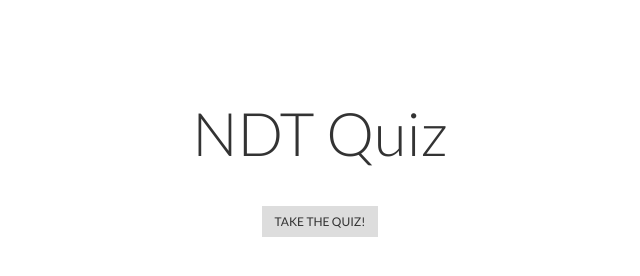
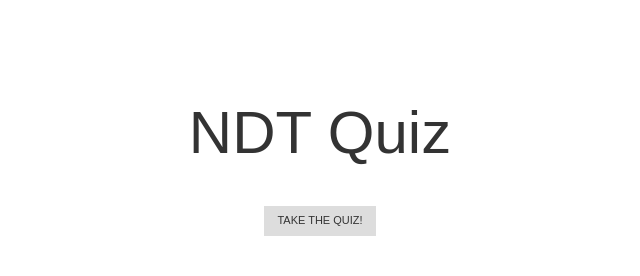
Before and after one commit to mattayre/quiz, a plain HTML site: page index.html in a window 1280 px wide. Shown: the whole page, without its empty margins (320-960 px from the left). Drawn offline with nearby package versions, Linux system fonts and the light colour scheme.

Commit message:
commit15

```diff
--- a/ndt.json
+++ b/ndt.json
@@ -28,130 +28,302 @@
     },
     {
       "answers": [
-        "water washable penetrants contain an emulsifier while non water soluble penetrant do not",
-        "the viscosity of the two penetrants is different.",
-        "the colour of the two penetrants is different.",
-        "non water soluble penetrants are more easily removed than are water washable penetrants."
-      ],
-      "correct": {
-        "index": 0
-      },
-      "number": 2,
-      "prompt": "An important difference between non water soluble penetrants and water washable penetrants is?"
-    },
-    {
-      "answers": [
-        "relative size of defect",
-        "type of material tested",
-        "type of penetrant used"
-      ],
-      "correct": {},
-      "number": 3,
-      "prompt": "The factor that has the greatest effect on the speed at which a penetrant indication forms is?"
-    },
-    {
-      "answers": [
-        "Maximum sensitivity and reliability are required.",
-        "Contamination of the parts by acid is suspected.",
-        "Rough surfaces are being tested.",
-        "Anodised parts a being tested."
+        "1",
+        "2",
+        "3",
+        "4"
       ],
       "correct": {
         "index": 2
       },
       "number": 3,
-      "prompt": "Water washable penetrants are the best type of penetrant to use when?"
+      "prompt": "Identify from Figure One below, which of the four materials is the near zone shortest?"
     },
     {
       "answers": [
-        "of the reduced risk of pollution",
-        "there is no progressive contamination of solutions",
-        "there is reduced dragout losses",
-        "all of the above"
+        "Lamb waves",
+        "Quailongitudinal waves",
+        "Quasishear waves",
+        "Anistropic"
       ],
       "correct": {
-        "index": 3
+        "index": 1
       },
       "number": 4,
-      "prompt": "Electrostatic application of penetrant materials is preferred because?"
+      "prompt": "In antisotropic materials linear elastics waves may propagate along a given direction. These are not pure modes. The waves with large parallel components are called?"
     },
     {
       "answers": [
-        "application of inhibitor",
-        "wrapping parts in plastic",
-        "post cleaning and inhibitor application",
-        "blowing down parts with compressed air"
+        "Distorts",
+        "Propagates without an accompanying longitudinal wave",
+        "Does not distort",
+        "Propagates without attenuation"
       ],
       "correct": {
         "index": 2
       },
       "number": 5,
-      "prompt": "Some alloys are susceptible to corrosion or embrittlement due to the chemical action between the alloy and penetrant. This problem can be avoided after inspection by?"
+      "prompt": "A non linear transverse wave propagating in a solid that is free of discontinuities?"
     },
     {
       "answers": [
-        "Shrinkage.",
-        "Lack of fusion.",
-        "Seams.",
-        "Laps."
+        "Below the yield stress and do not cause permanent deformation",
+        "Above the yield stress but do not cause permanent deformation",
+        "High compared to mechanical testing",
+        "Permanently affecting the internal structure without affecting the surface"
+      ],
+      "correct": {
+        "index": 0
+      },
+      "number": 6,
+      "prompt": "Ultrasonic nondestructive test create stresses in the test component which are?"
+    },
+    {
+      "answers": [
+        "Exponentially proportional to",
+        "Inversely proportional to",
+        "Directly proportional to",
+        "Not proportional to"
+      ],
+      "correct": {
+        "index": 2
+      },
+      "number": 7,
+      "prompt": "In contact testing of material with known and constant acoustic velocities the time taken for sound energy to reach a reflector is ... the distance from the contact surface to the reflector?"
+    },
+    {
+      "answers": [
+        "Longitudinal wave",
+        "Lamb wave",
+        "Shear wave",
+        "Rayleigh wave"
+      ],
+      "correct": {
+        "index": 3
+      },
+      "number": 8,
+      "prompt": "Which of the following wave modes would be chosen for an application that required an ability of a wave to follow the contours of irregular shaped surfaces?"
+    },
+    {
+      "answers": [
+        "18.5",
+        "26.7",
+        "36.6",
+        "57.5"
+      ],
+      "correct": {
+        "index": 2
+      },
+      "number": 9,
+      "prompt": "What angle of incidence would produce only a shear wave method in steel when transmitted from a probe with a perspex shoe  VI perspex=2.7 x 10 6mm / sec, VL steel=6.0 x 106mm / sec, VS steel=3.2 x 106mm / sec ?"
+    },
+    {
+      "answers": [
+        "Pulse echo",
+        "A scan",
+        "Through transmission",
+        "B scan"
+      ],
+      "correct": {
+        "index": 2
+      },
+      "number": 10,
+      "prompt": "'The time represented on the screen is indicative of a single traverse through the material' To which of the following techniques does this description refer?"
+    },
+    {
+      "answers": [
+        "Spherical wave front",
+        "Plane wave front",
+        "Wave front with constant acoustic pressure",
+        "Both plane wave front and wave front with constant acoustic pressure"
+      ],
+      "correct": {
+        "index": 0
+      },
+      "number": 11,
+      "prompt": "In the far field of an ultrasonic beam the beam has a?"
+    },
+    {
+      "answers": [
+        "Near or Fraunhofer zone",
+        "Near or Fresnel zone",
+        "Far or Fraunhofer zone",
+        "Far or Fresnel zone"
       ],
       "correct": {
         "index": 1
       },
-      "number": 6,
-      "prompt": "Which of the following discontinuities might be found in a welded fabrication?"
+      "number": 12,
+      "prompt": "The region of an ultrasonic beam characterised as a collection of symmetrical high and low pressure regions caused by interfering wave fronts is called the?"
     },
     {
       "answers": [
-        "No special lighting is necessary during inspection.",
-        "They provide a quicker penetration of small openings.",
-        "Small indications are more easily seen.",
-        "They can easily be carried out in the field/remote areas."
+        "Increase",
+        "Decrease",
+        "Have no effect on",
+        "Either increase or decrease depending on the actual pulse repetition rate"
+      ],
+      "correct": {
+        "index": 0
+      },
+      "number": 13,
+      "prompt": "An increase in the pulse repetition rate is likely to .... the brightness of the indication on the CRT screen?"
+    },
+    {
+      "answers": [
+        "Zero degrees",
+        "35 degrees",
+        "90 degrees",
+        "120 degrees"
+      ],
+      "correct": {
+        "index": 2
+      },
+      "number": 14,
+      "prompt": "The critical angle for the interface of two media with dissimilar acoustic wave velocities is the incident angle at which the refracted angle equals?"
+    },
+    {
+      "answers": [
+        "Being greater than the wave velocity in the incident medium",
+        "Being less than the wave velocity in the incident medium",
+        "Being equal to the wave velocity in the incident medium",
+        "Either greater or lesser to the wave velocity in the incident medium"
       ],
       "correct": {
         "index": 3
       },
-      "number": 7,
-      "prompt": "Which of the following is an advantage of solvent wipe methods over water washing?"
+      "number": 15,
+      "prompt": "The application of Snells Law to ultrasonic waves at an acoustic interface is dependent on the wave mode velocity in the second medium?"
     },
     {
       "answers": [
-        "Fatigue crack.",
-        "Stress-corrosion crack.",
-        "Porosity.",
-        "Lack of penetration."
+        "12%",
+        "88%",
+        "50%",
+        "To calculate would require the relative acoustic impedances"
+      ],
+      "correct": {
+        "index": 0
+      },
+      "number": 16,
+      "prompt": "At a water to steel interface approximately 88% of the sound is reflected back into the water. If the sound was travelling through steel to a steel to water interface approximately .... of the sound would be transmitted across the interface?"
+    },
+    {
+      "answers": [
+        "Longitudinal waves",
+        "Shear waves",
+        "Rayleigh waves - surface waves",
+        "Both longitudinal and rayleigh waves"
+      ],
+      "correct": {
+        "index": 0
+      },
+      "number": 17,
+      "prompt": "Water will support?"
+    },
+    {
+      "answers": [
+        "10 KHz",
+        "100 KHz",
+        "1000 KHz",
+        "10000 KHz"
+      ],
+      "correct": {
+        "index": 1
+      },
+      "number": 19,
+      "prompt": "Sound energy can be formed into beams, similar to that of light, at frequencies above?"
+    },
+    {
+      "answers": [
+        "Sample thickness",
+        "Elasticity modules",
+        "Frequency",
+        "All the above"
+      ],
+      "correct": {
+        "index": 3
+      },
+      "number": 21,
+      "prompt": "The velocity of lamb plate waves is dependent upon?"
+    },
+    {
+      "answers": [
+        "Rayleigh",
+        "Compression",
+        "Lamb",
+        "Shear"
       ],
       "correct": {
         "index": 2
       },
-      "number": 8,
-      "prompt": "Which of the following discontinuities could be classified as an inherent discontinuity often found in cast material?"
+      "number": 22,
+      "prompt": "Which of the following modes of ultrasonic wave may be used to volumetrically inspect material that is too thin to allow resolution of the first back wall reflection from the initial pulse?"
     },
     {
       "answers": [
-        "Vapour degreasing.",
-        "Detergent cleaning.",
-        "Steam cleaning.",
-        "Solvent wiping."
+        "Is a liquid",
+        "Is a gas",
+        "Is a solid",
+        "Has a sound velocity value similar to the test material"
+      ],
+      "correct": {
+        "index": 1
+      },
+      "number": 23,
+      "prompt": "Rayleigh waves can be effectively sustained only when the medium on one side of the interface?"
+    },
+    {
+      "answers": [
+        "0-90 degrees",
+        "0-10 degrees",
+        "35-51 degrees",
+        "All angles transmit the same acoustic pressure across an interface"
+      ],
+      "correct": {
+        "index": 2
+      },
+      "number": 24,
+      "prompt": "At an aluminium / water interface peak transmission of acoustic pressure for a returning transverse wave echo occur at beam angles between?"
+    },
+    {
+      "answers": [
+        "100%",
+        "80%",
+        "50%",
+        "4%"
       ],
       "correct": {
         "index": 0
       },
-      "number": 9,
-      "prompt": "Of the methods listed below, the most effective means of precleaning a test item prior to a penetrant test is?"
+      "number": 25,
+      "prompt": "Two components with different acoustic impedances are couples by a material having an acoustic impedance equal to the mean of the component's acoustic impedances. The thickness of the coupling layer is a quarter wavelength. What percentage of sound energy is transmitted at zero degree incidence across the coupling layer into the second component: First component Z1 = 17, Second component Z2 = 45, Coupling layer Z c = 31?"
     },
     {
       "answers": [
-        "Fatigue cracks.",
-        "Porosity.",
-        "Weld laps.",
-        "Hot tears."
+        "Wave length of the sound wave",
+        "The frequency of the sound wave",
+        "The velocity of the sound wave",
+        "The amplitude of the sound wave"
       ],
       "correct": {
-        "index": 1
+        "index": 2
       },
-      "number": 10,
-      "prompt": "When conducting a penetrant test, spherical indications on the surface of a part could be indicative of?"
+      "number": 26,
+      "prompt": "The degree to which sound energy is reflected at an interface is dependent upon the?"
+    },
+    {
+      "answers": [
+        "Low viscosity",
+        "High viscosity",
+        "Elastic properties",
+        "Plastic properties"
+      ],
+      "correct": {
+        "index": 0
+      },
+      "number": 27,
+      "prompt": "Sound propagates well through most liquids particularly those with?"
     }
   ],
   "title": "NDT Quiz",
--- a/quiz.css
+++ b/quiz.css
@@ -1,21 +1,21 @@
 html, body {
   width: 100%;
-  font-family: Lato;
+  font-family: sans-serif;
 }
 
 .quiz-question {
   width: 100%;
   display: block;
   margin: 0 auto;
-  text-align: center;
+  text-align: justify;
   margin-top: 100px;
-  font-size: 22px;
+  font-size: 15px;
   margin-bottom: 20px;
 }
 
 .quiz-answers {
   text-align: center;
-  width: 60%;
+  width: 100%;
   margin: 0 auto;
   display: block;
   padding-bottom: 5px;
@@ -23,11 +23,12 @@ html, body {
 
 .sweet-alert button {
  border-radius: 0;
+ font-size: 11px;
     text-transform: uppercase;
     font-weight: 400;
 }
 .quiz-button.btn {
-  font-size: 12px;
+  font-size: 11px;
   margin-top: 10px;
   background-color: #ddd;
     border-radius: 0;
@@ -86,12 +87,12 @@ html, body {
 
 .results-ratio {
   margin: 20px auto;
-  font-size: 24px;
+  font-size: 14px;
   font-weight: bold;
 }
 
 .results-social {
-  margin-top: 30px;
+  margin-top: 0px;
 }
 
 .results-social a:not(:first-child) {
@@ -121,8 +122,8 @@ html, body {
   list-style: none;
   display: inline-block;
   background: #ccc;
-  width: 15px;
-  height: 15px;
+  width: 5px;
+  height: 5px;
   border-radius: 50%;
   margin-right: 10px;
 }
--- a/quiz.js
+++ b/quiz.js
@@ -157,8 +157,8 @@ function render(quiz_opts) {
       // answer dialogue
       if (correct) {
         opts = $.extend(opts, {
-          title: "Nice!",
-          text: "Correct! Great Job!" + (
+          title: "",
+          text: "Correct!" + (
             question.correct.text ?
             ("<div class=\"correct-text\">" +
               question.correct.text +
@@ -168,9 +168,9 @@ function render(quiz_opts) {
         });
       } else {
         opts = $.extend(opts, {
-          title: "Oh No!",
+          title: "",
           text: (
-            "Nope, not quite right!<br/><br/>" +
+            "<br/><br/>" +
             "The correct answer was \"" +
             question.answers[question.correct.index] + "\"."
           ),
```
Also changed, not shown: 2 other files.
